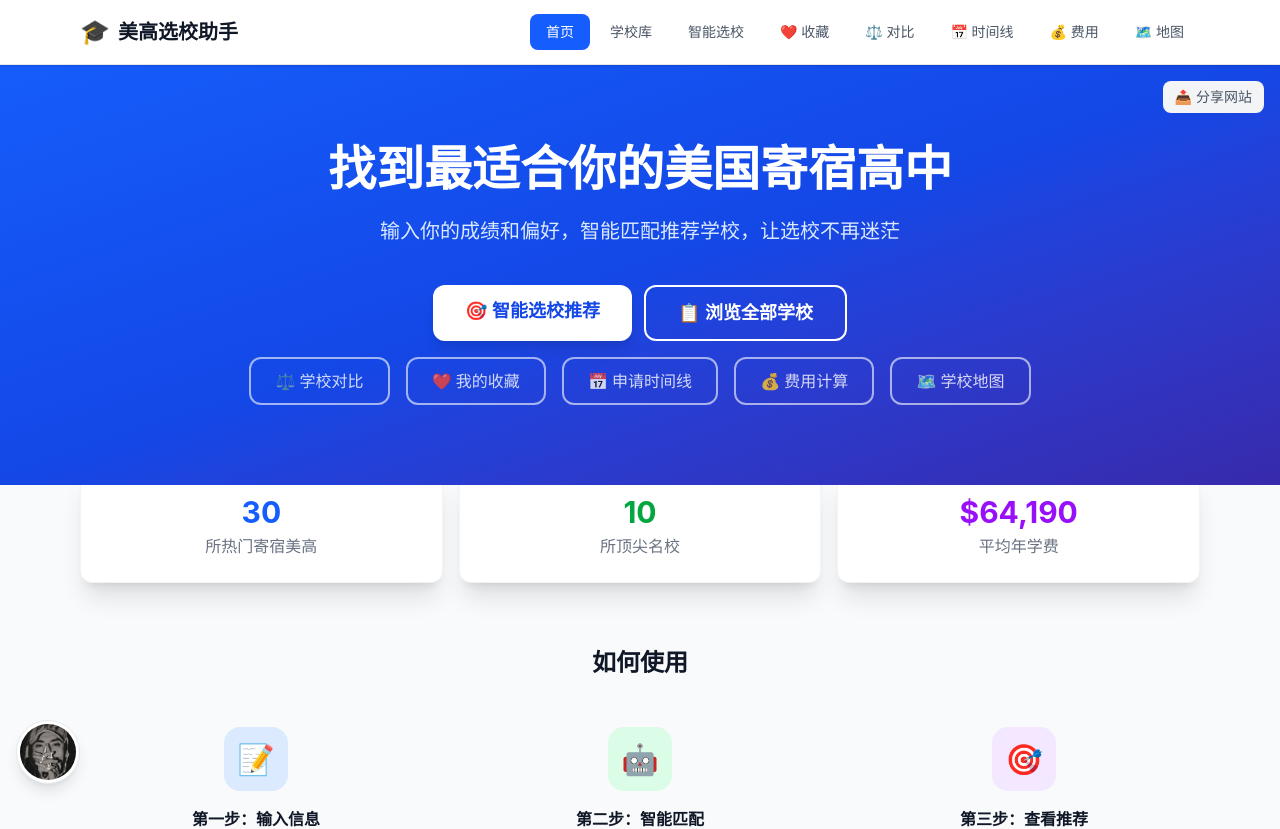
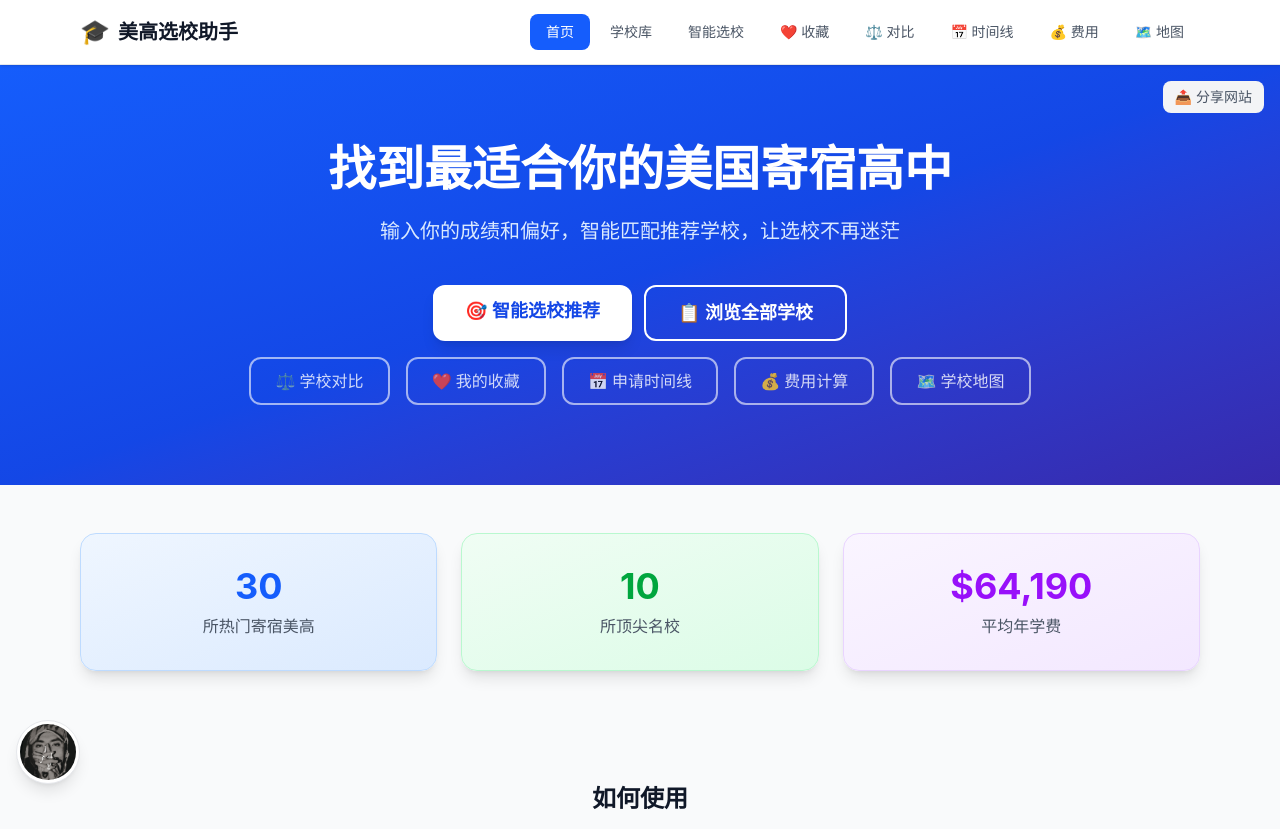
Before and after one commit to Hshyyy/meigao-helper, a React (Vite) app: page / in a window 1280 px wide. Shown: the top 829 px of the page. Built offline with nearby package versions, Linux system fonts and the light colour scheme.

Commit message:
首页数据卡片：独立显示，渐变背景，更大更突出

```diff
--- a/src/pages/Home.tsx
+++ b/src/pages/Home.tsx
@@ -82,25 +82,25 @@ export default function Home() {
       </section>
 
       {/* 数据概览 */}
-      <section className="max-w-6xl mx-auto px-4 -mt-4">
-        <div className="grid grid-cols-1 md:grid-cols-3 gap-4">
-          <div className="bg-white rounded-xl shadow-xl border border-gray-100 p-6 text-center">
-            <div className="text-3xl font-bold text-blue-600">
+      <section className="max-w-6xl mx-auto px-4 py-12">
+        <div className="grid grid-cols-1 md:grid-cols-3 gap-6">
+          <div className="bg-gradient-to-br from-blue-50 to-blue-100 rounded-2xl shadow-lg border border-blue-200 p-8 text-center">
+            <div className="text-4xl font-bold text-blue-600 mb-2">
               {stats.total}
             </div>
-            <div className="text-gray-500 mt-1">所热门寄宿美高</div>
+            <div className="text-gray-600 font-medium">所热门寄宿美高</div>
           </div>
-          <div className="bg-white rounded-xl shadow-xl border border-gray-100 p-6 text-center">
-            <div className="text-3xl font-bold text-green-600">
+          <div className="bg-gradient-to-br from-green-50 to-green-100 rounded-2xl shadow-lg border border-green-200 p-8 text-center">
+            <div className="text-4xl font-bold text-green-600 mb-2">
               {stats.topTier}
             </div>
-            <div className="text-gray-500 mt-1">所顶尖名校</div>
+            <div className="text-gray-600 font-medium">所顶尖名校</div>
           </div>
-          <div className="bg-white rounded-xl shadow-xl border border-gray-100 p-6 text-center">
-            <div className="text-3xl font-bold text-purple-600">
+          <div className="bg-gradient-to-br from-purple-50 to-purple-100 rounded-2xl shadow-lg border border-purple-200 p-8 text-center">
+            <div className="text-4xl font-bold text-purple-600 mb-2">
               ${stats.avgTuition.toLocaleString()}
             </div>
-            <div className="text-gray-500 mt-1">平均年学费</div>
+            <div className="text-gray-600 font-medium">平均年学费</div>
           </div>
         </div>
       </section>
```
